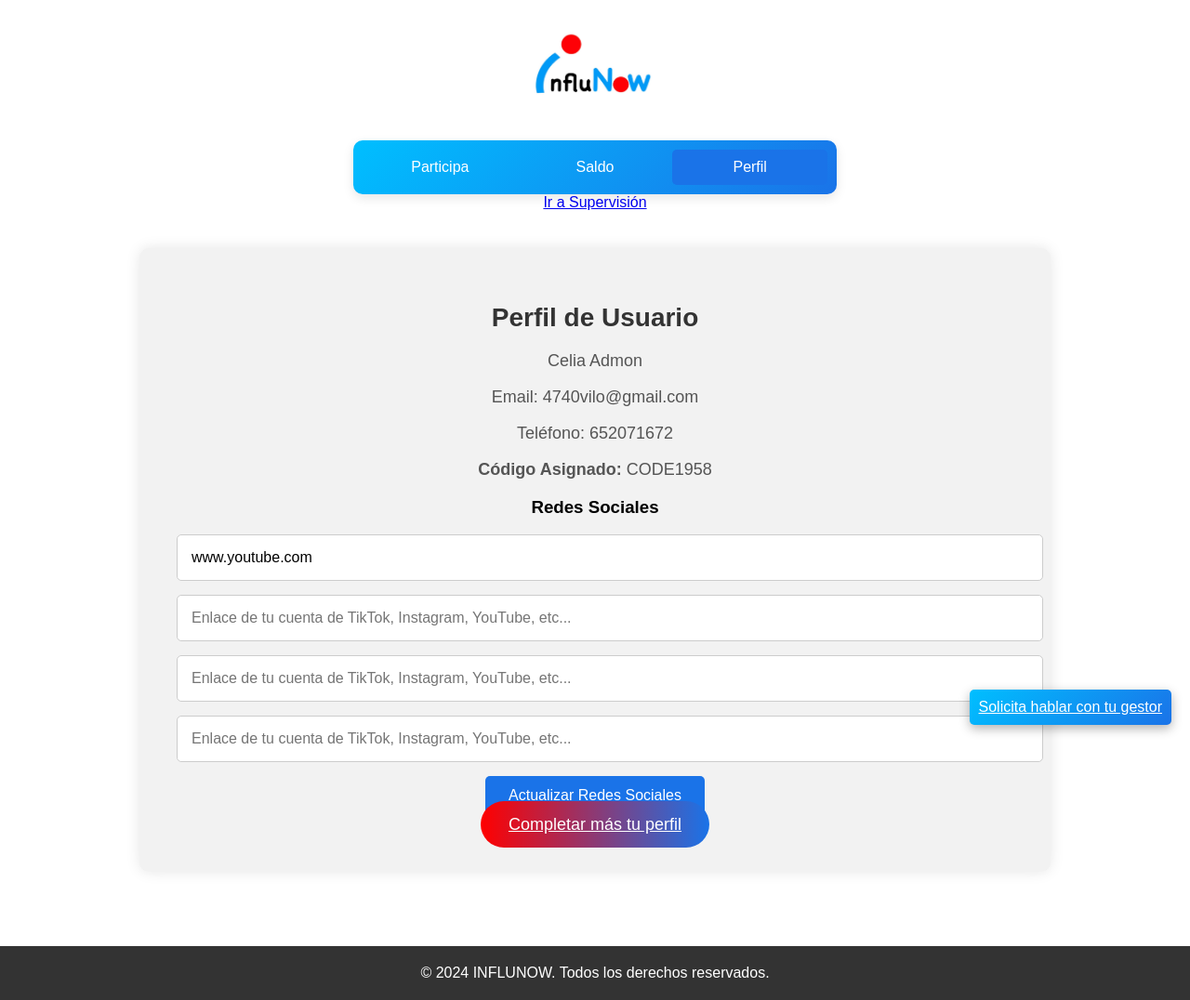
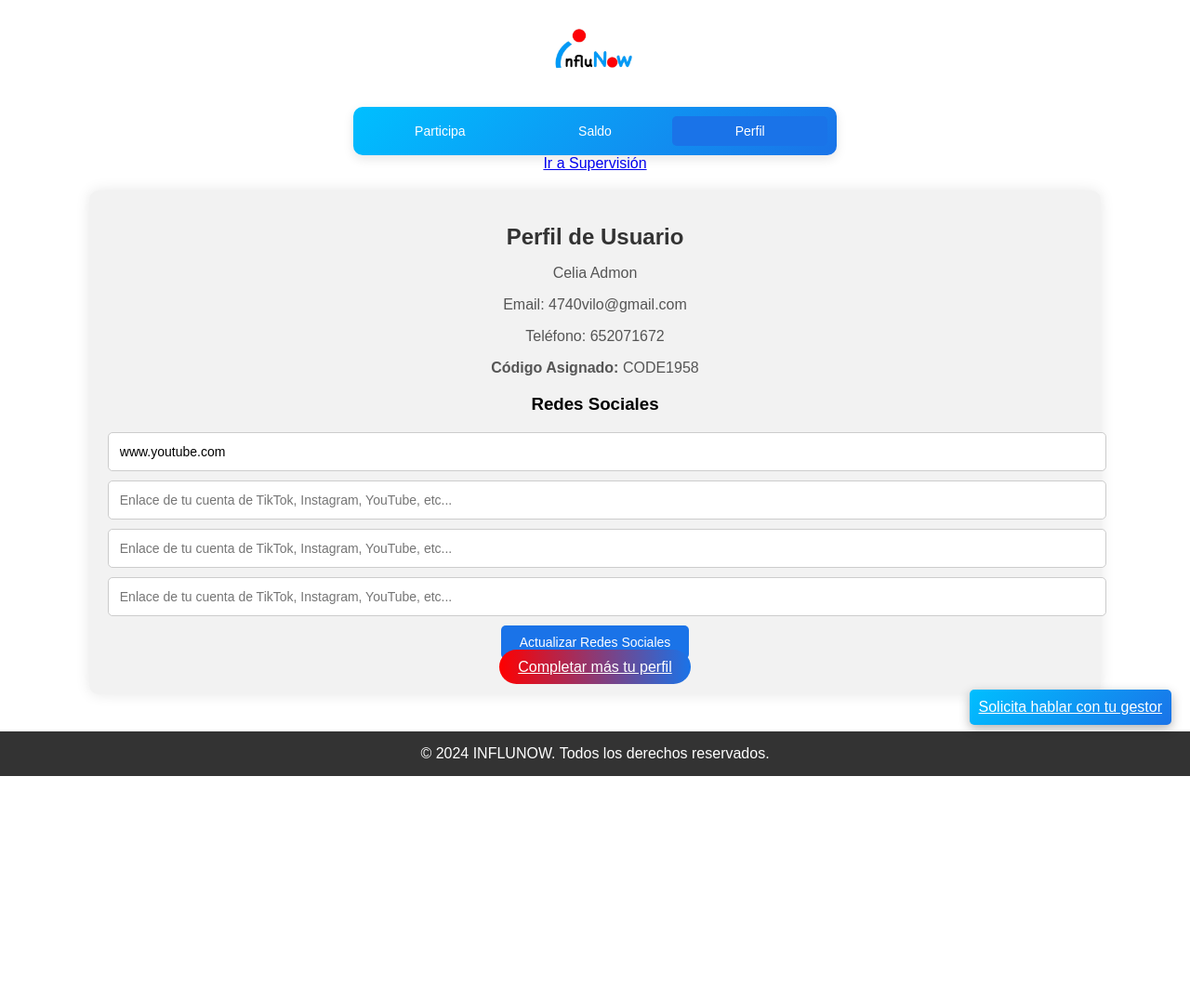
Before and after one commit to Influnow/Influnow, a Flask app: page /perfil in a window 1280 px wide. Shown: the whole page at 93% size. After the commit the page ends 835 px from the top, so only its background shows below. Run offline with Flask 3, Linux system fonts and the light colour scheme; a user stored in the database is signed in.

Commit message:
Cambiar nombre a concursos.html a minúsculas y ajustar perfil.html

```diff
--- a/templates/perfil.html
+++ b/templates/perfil.html
@@ -23,28 +23,29 @@
         }
 
         .logo img {
-            width: 150px;
+            width: 100px; /* Ajuste de tamaño para móvil */
         }
 
         /* Barra de navegación - Panel de Control */
         .bottom-buttons {
             display: flex;
-            justify-content: space-between;
+            justify-content: space-around;
             width: 100%;
             max-width: 500px;
-            margin-top: 20px; /* Espacio debajo del logo */
+            margin-top: 20px;
             padding: 10px;
-            background: linear-gradient(135deg, #00bfff, #1a73e8); /* Degradado igual al botón de ayuda */
+            background: linear-gradient(135deg, #00bfff, #1a73e8);
             border-radius: 10px;
             box-shadow: 0 4px 12px rgba(0, 0, 0, 0.1);
         }
 
         .bottom-buttons a {
             text-align: center;
-            padding: 10px;
+            padding: 8px;
             flex: 1;
             color: white;
             text-decoration: none;
+            font-size: 14px;
             background-color: transparent;
             border-radius: 5px;
             transition: background-color 0.3s;
@@ -61,9 +62,9 @@
 
         /* Contenedor principal */
         .main-container {
-            max-width: 900px;
-            margin: 40px auto;
-            padding: 40px;
+            max-width: 90%; /* Ajuste de ancho en móviles */
+            margin: 20px auto;
+            padding: 20px;
             background-color: #f2f2f2;
             border-radius: 10px;
             box-shadow: 0 0 15px rgba(0, 0, 0, 0.1);
@@ -71,32 +72,32 @@
         }
 
         .main-container h1 {
-            font-size: 28px;
-            margin-bottom: 20px;
+            font-size: 24px;
+            margin-bottom: 15px;
             color: #333;
         }
 
         .main-container p {
-            font-size: 18px;
+            font-size: 16px;
             color: #555;
         }
 
         /* Redes sociales */
         .social-media-form input {
             width: 100%;
-            padding: 15px;
-            margin-bottom: 15px;
+            padding: 12px;
+            margin-bottom: 10px;
             border-radius: 5px;
             border: 1px solid #ccc;
-            font-size: 16px;
+            font-size: 14px;
         }
 
         .social-media-form button {
-            padding: 12px 25px;
+            padding: 10px 20px;
             background-color: #1a73e8;
             border: none;
             color: white;
-            font-size: 16px;
+            font-size: 14px;
             cursor: pointer;
             border-radius: 5px;
             transition: background-color 0.3s ease;
@@ -111,12 +112,12 @@
             background: linear-gradient(90deg, #ff0000, #1a73e8);
             border: none;
             color: white;
-            padding: 15px 30px;
-            font-size: 18px;
+            padding: 10px 20px;
+            font-size: 16px;
             border-radius: 30px;
             cursor: pointer;
             transition: background 0.5s, transform 0.3s ease;
-            margin-top: 20px;
+            margin-top: 15px;
         }
 
         .futuristic-button:hover {
@@ -146,10 +147,10 @@
 
         /* Pie de página */
         footer {
-            margin-top: 40px;
+            margin-top: 20px;
             background-color: #333;
             color: white;
-            padding: 20px 0;
+            padding: 15px 0;
             text-align: center;
         }
 
```
Also changed, not shown: other parts of templates/perfil.html (+8 -15 lines).
